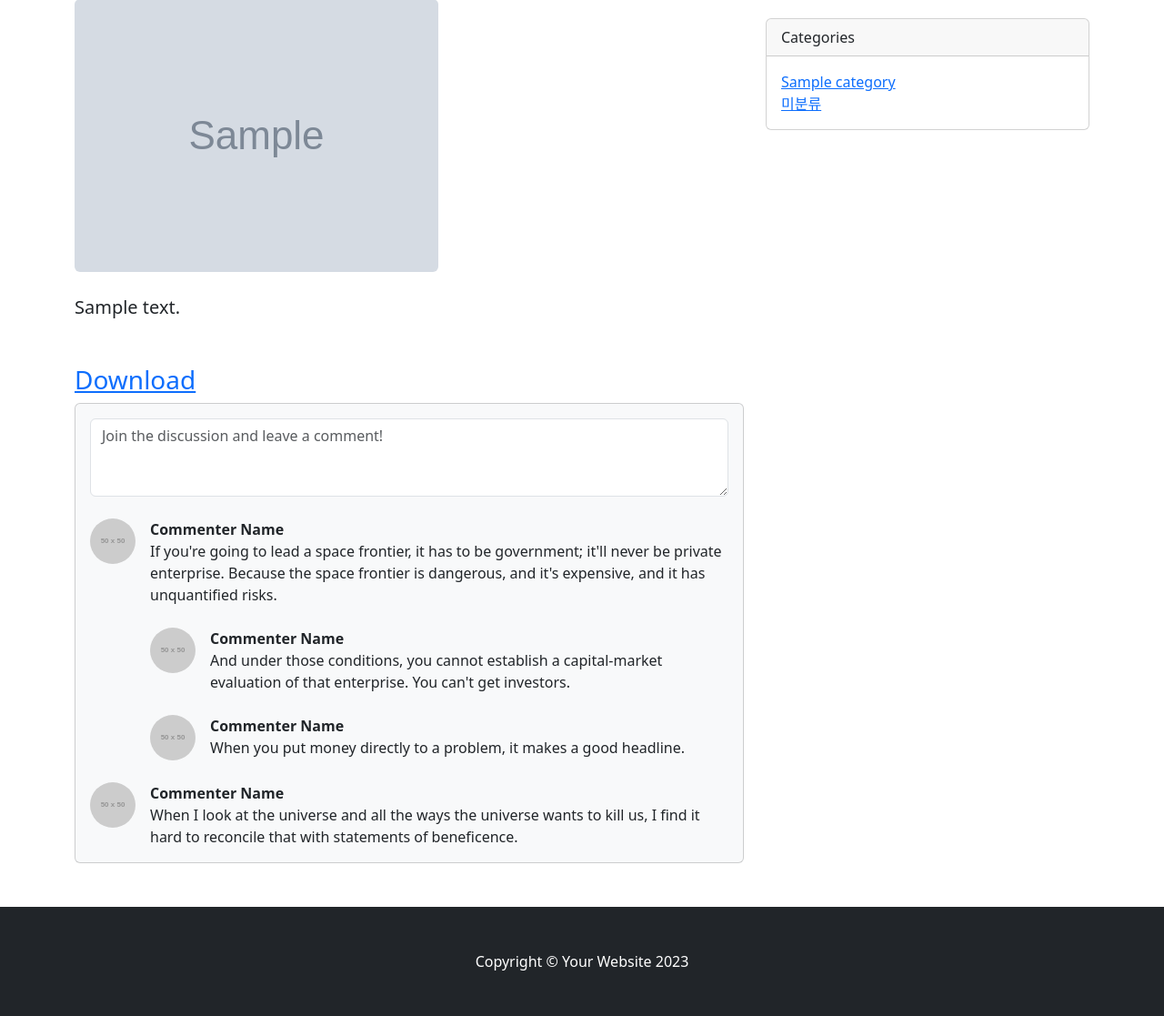
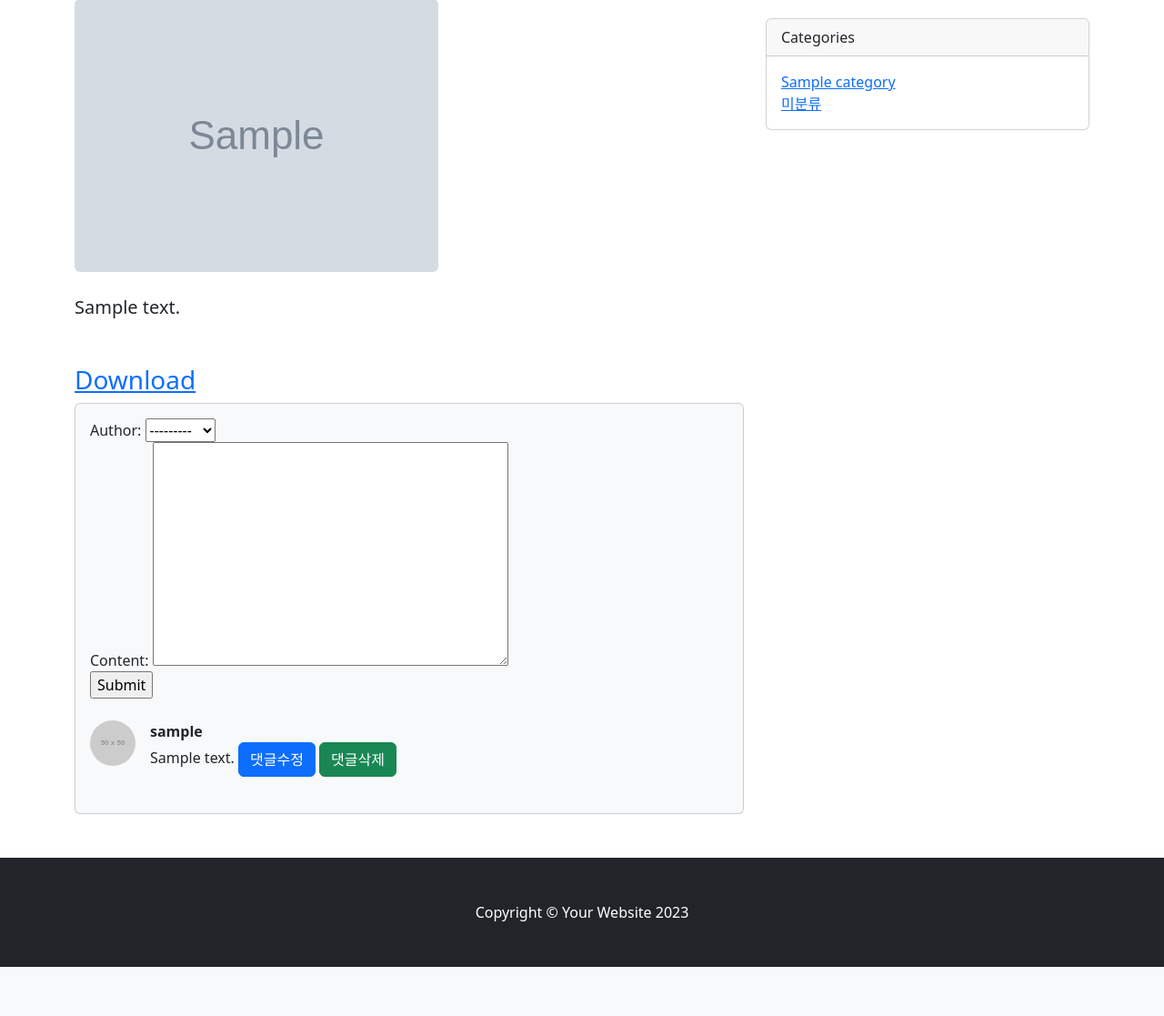
Before and after one commit to dongmisw/django_2025, a Django app: page /blog/1/ in a window 1280 px wide. Shown: the part 506-1623 px from the top of the page at 91% size. After the commit the page ends 1569 px from the top, so only its background shows below. Run offline with Django 5.2, Linux system fonts and the light colour scheme; tables that the repository leaves empty hold one stand-in row (values such as "Sample post"); grey boxes marked "Sample" are stand-in pictures; grey boxes labelled with a size stand in for pictures from a placeholder-image service; some libraries are stand-ins or nearby versions.

Commit message:
FBV - comment create,read,update,delete

```diff
--- a/blog/forms.py
+++ b/blog/forms.py
@@ -1,6 +1,7 @@
 #blog/forms.py
 from django import forms
-from blog.models import Post
+from blog.models import Post, Comment
+
 
 class PostForm(forms.ModelForm):
     class Meta:
@@ -11,3 +12,7 @@
                   'category',
                   'uploaded_image',
                   'uploaded_file' ]
+class CommentForm(forms.ModelForm):
+    class Meta:
+        model = Comment
+        fields = ['author','content',]
--- a/blog/templates/blog/detail.html
+++ b/blog/templates/blog/detail.html
@@ -59,40 +59,27 @@
         <div class="card bg-light">
             <div class="card-body">
                 <!-- Comment form-->
-                <form class="mb-4"><textarea class="form-control" rows="3" placeholder="Join the discussion and leave a comment!"></textarea></form>
+                <form method="post" action="/blog/{{ post.pk }}/createcomment/" class="mb-4">
+                    {% csrf_token %}
+                    {{ commentform }}
+                    <input type="submit">
+                </form>
+                {% for comment in comments %}
                 <!-- Comment with nested comments-->
                 <div class="d-flex mb-4">
                     <!-- Parent comment-->
                     <div class="flex-shrink-0"><img class="rounded-circle" src="https://dummyimage.com/50x50/ced4da/6c757d.jpg" alt="..." /></div>
                     <div class="ms-3">
-                        <div class="fw-bold">Commenter Name</div>
-                        If you're going to lead a space frontier, it has to be government; it'll never be private enterprise. Because the space frontier is dangerous, and it's expensive, and it has unquantified risks.
-                        <!-- Child comment 1-->
-                        <div class="d-flex mt-4">
-                            <div class="flex-shrink-0"><img class="rounded-circle" src="https://dummyimage.com/50x50/ced4da/6c757d.jpg" alt="..." /></div>
-                            <div class="ms-3">
-                                <div class="fw-bold">Commenter Name</div>
-                                And under those conditions, you cannot establish a capital-market evaluation of that enterprise. You can't get investors.
-                            </div>
+                        <div class="fw-bold">{{ comment.author }}
                         </div>
-                        <!-- Child comment 2-->
-                        <div class="d-flex mt-4">
-                            <div class="flex-shrink-0"><img class="rounded-circle" src="https://dummyimage.com/50x50/ced4da/6c757d.jpg" alt="..." /></div>
-                            <div class="ms-3">
-                                <div class="fw-bold">Commenter Name</div>
-                                When you put money directly to a problem, it makes a good headline.
-                            </div>
-                        </div>
+                        {{ comment.content }}
+                        <a class="btn btn-primary" href={% url 'updatecomment' pk=comment.pk %}>댓글수정</a>
+                        <a class="btn btn-success" href={% url 'deletecomment' pk=comment.pk %}>댓글삭제</a>
+
                     </div>
                 </div>
-                <!-- Single comment-->
-                <div class="d-flex">
-                    <div class="flex-shrink-0"><img class="rounded-circle" src="https://dummyimage.com/50x50/ced4da/6c757d.jpg" alt="..." /></div>
-                    <div class="ms-3">
-                        <div class="fw-bold">Commenter Name</div>
-                        When I look at the universe and all the ways the universe wants to kill us, I find it hard to reconcile that with statements of beneficence.
-                    </div>
-                </div>
+                {% endfor %}
+
             </div>
         </div>
     </section>
--- a/blog/urls.py
+++ b/blog/urls.py
@@ -13,4 +13,8 @@
     path('<int:pk>/update/',
          views.update , name='blogupdate'),
     path('tag/<slug>/',views.tag,name='tag'),
+
+    path('<int:pk>/deletecomment', views.deletecomment, name='deletecomment'),
+    path('<int:pk>/updatecomment', views.updatecomment, name='updatecomment'),
+    path('<int:pk>/createcomment/',views.createcomment,name='createcomment'),
 ]
--- a/blog/views.py
+++ b/blog/views.py
@@ -1,8 +1,8 @@
 from django.shortcuts import render, redirect
 from django.views.generic import DetailView, ListView,CreateView,UpdateView,DeleteView
 
-from .forms import PostForm
-from .models import Post, Category, Tag
+from .forms import PostForm, CommentForm
+from .models import Post, Category, Tag, Comment
 
 
 # Create your views here.
@@ -38,10 +38,14 @@
 def detail(request, pk):
     post = Post.objects.get(pk=pk)
     categories = Category.objects.all()
+    comments = Comment.objects.filter(post=post)
+    commentform = CommentForm()
     return render(request,
                   'blog/detail.html',
                   context={'post':post,
-                           'categories':categories
+                           'categories':categories,
+                           'comments':comments,
+                           'commentform':commentform
                            })
 #/blog/create/
 def create(request):
@@ -101,3 +105,36 @@
                   'blog/index.html',
                   context={'posts':posts,
                            'categories':categories})
+
+def createcomment(request,pk):
+    post = Post.objects.get(pk=pk)
+    if request.method == "POST":
+        commentform = CommentForm(request.POST)
+        if commentform.is_valid():
+            comment = commentform.save(commit=False)
+            comment.post = post
+            comment.save()
+            return redirect(post.get_absolute_url())
+    return redirect(post.get_absolute_url())
+
+def updatecomment(request,pk):
+    comment = Comment.objects.get(pk=pk)
+    post = comment.post
+    if request.method == "POST":
+        commentform = CommentForm(request.POST)
+        if commentform.is_valid():
+            comment1 = commentform.save(commit=False)
+            comment1.post = post
+            comment1.save()
+            return redirect(post.get_absolute_url())
+    else:
+        commentform = CommentForm(instance=comment)
+    return render(request,
+                  template_name='blog/commentform.html',
+                  context={'commentform':commentform,})
+
+def deletecomment(request,pk):
+    comment = Comment.objects.get(pk=pk)
+    post = comment.post
+    comment.delete()
+    return redirect(post.get_absolute_url())
```
Also changed, not shown: blog/templates/blog/commentform.html (added, +14 -0 lines).
